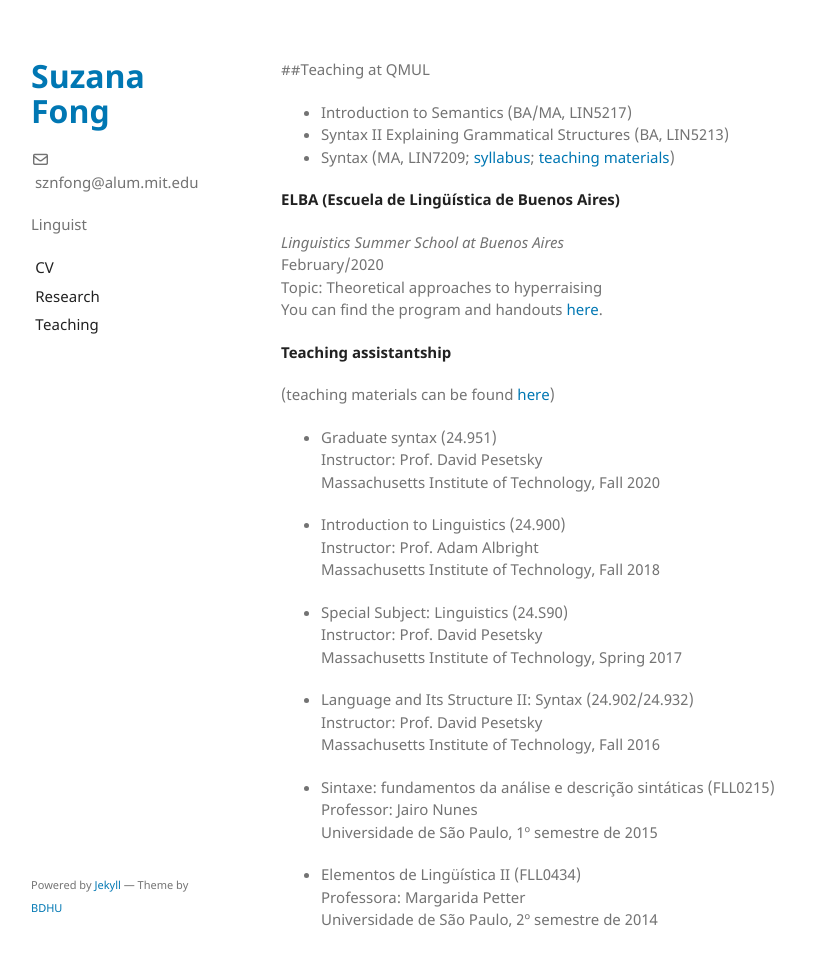
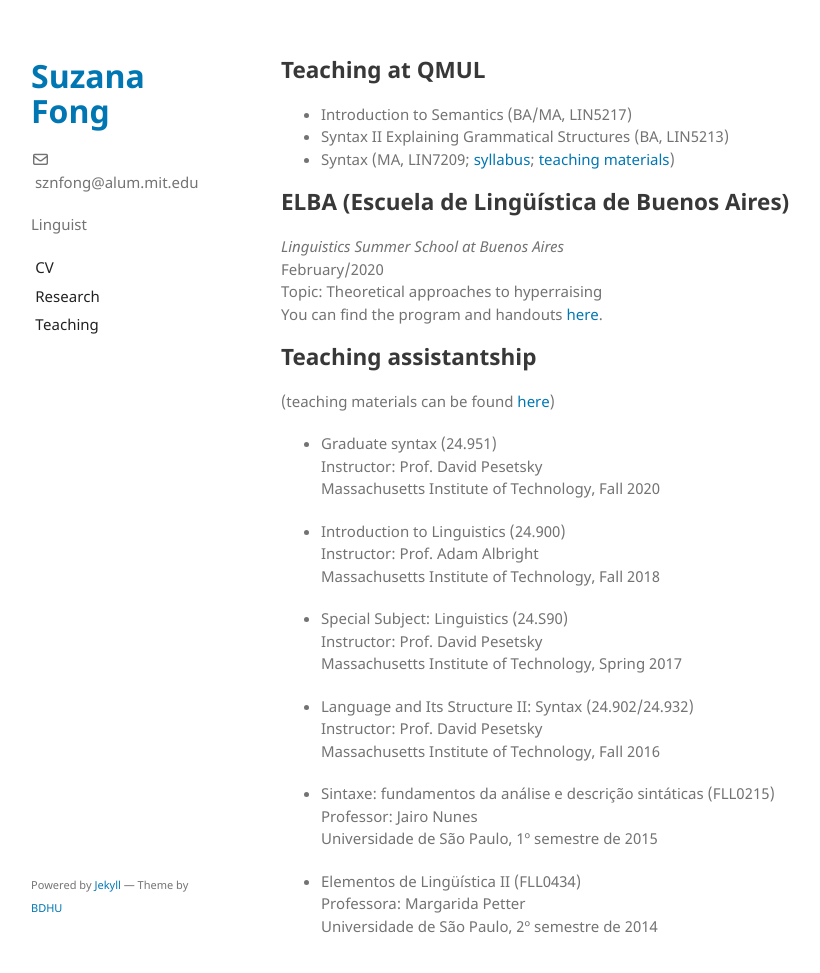
Before and after one commit to sznfng/sznfng.github.io, a Jekyll site: the page built from teaching.md, in a window 1280 px wide and 987 px high. Shown: the top 973 px of the window, without its empty margins (179-999 px from the left). Built offline with Jekyll 4.4.1, drawn with Linux system fonts in a browser that asks for light colours.

```diff
--- a/teaching.md
+++ b/teaching.md
@@ -3,19 +3,19 @@ layout: default
 title: Teaching
 ---
 
-##Teaching at QMUL
+## Teaching at QMUL
 + Introduction to Semantics (BA/MA, LIN5217)
 + Syntax II Explaining Grammatical Structures (BA, LIN5213)
 + Syntax (MA, LIN7209; [syllabus](https://sznfng.github.io/Syllabus_QMUL_Fall_2021_LIN7209.pdf); [teaching materials](https://www.dropbox.com/sh/kl42lu5d1can1uz/AAB1sf3FX8V0Q3hdynVfhIGVa?dl=0))
 
-**ELBA (Escuela de Lingüística de Buenos Aires)**
+## ELBA (Escuela de Lingüística de Buenos Aires)
 
 _Linguistics Summer School at Buenos Aires_\
 February/2020\
 Topic: Theoretical approaches to hyperraising\
 You can find the program and handouts [here](https://www.dropbox.com/sh/pl08r58i8g4psg7/AACxQkOP2f3FK0A5V8C7YDIea?dl=0).
 
-**Teaching assistantship**
+## Teaching assistantship
 
 (teaching materials can be found [here](https://www.dropbox.com/sh/q0l32yqp0hppytu/AAAwjiPWL-FP7bSSU3r6aEjXa?dl=0))
 
```
